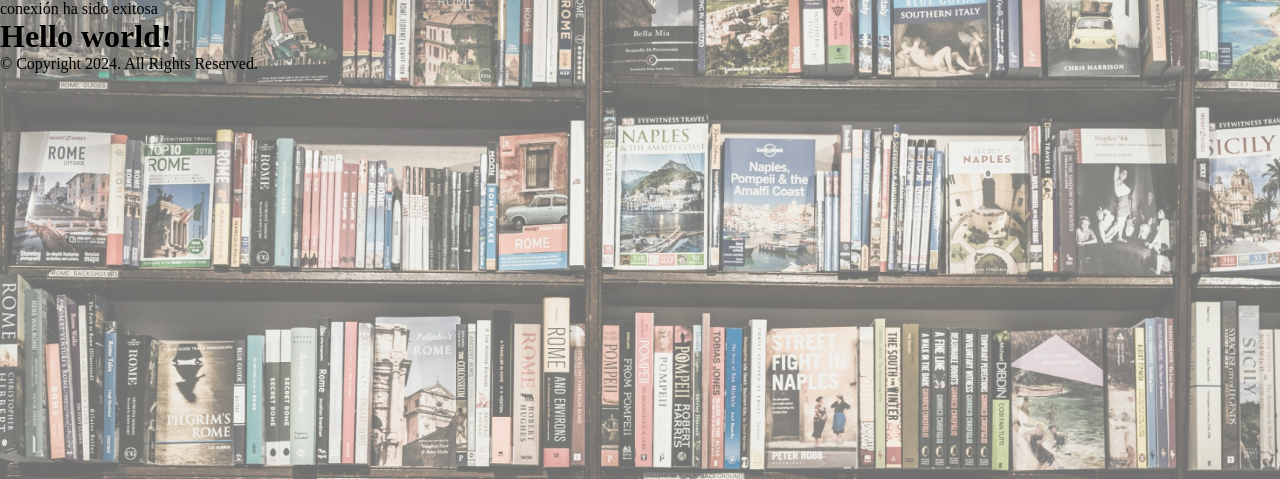
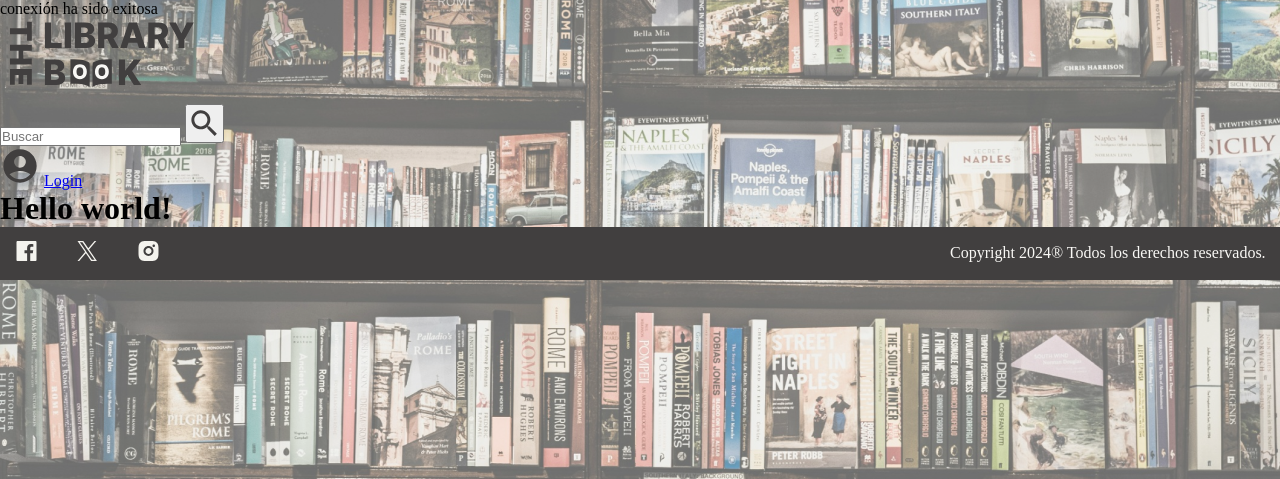
Before and after one commit to AliciaoE/The-Library-book, a PHP site: page / in a window 1280 px wide. Shown: the top 479 px of the page. Run offline with PHP 8.4, Linux system fonts and the light colour scheme; data that the repository does not hold is empty; some web fonts are replaced.

Commit message:
feat: :sparkles: Header & Footer without styles

```diff
--- a/components/footer.php
+++ b/components/footer.php
@@ -1,19 +1,24 @@
-<footer class="bg-white dark:bg-gray-900">
-    <div class="container flex flex-col items-center justify-between p-6 mx-auto space-y-4 sm:space-y-0 sm:flex-row">
+<!-- <!DOCTYPE html>
+<html lang="es">
 
-        <p class="text-sm text-gray-600 dark:text-gray-300">© Copyright 2024. All Rights Reserved.</p>
+<head>
+    <meta charset="UTF-8">
+    <meta name="viewport" content="width=device-width, initial-scale=1.0">
+    <link rel="footer" href="../resources/footer.css">
+    <title>Tu Sitio Web</title>
+</head>
 
-        <div class="flex -mx-2">
-            <a href="#" class="mx-2 text-gray-600 transition-colors duration-300 dark:text-gray-300 hover:text-blue-500 dark:hover:text-blue-400" aria-label="Reddit">
+<body> -->
 
-            </a>
+    <footer class="footer">
+        <div class="socialIcons">
+            <img src="assets/images/facebook-icon.svg" alt="Facebook">
+            <img src="assets/images/twitter-icon.svg" alt="Twitter">
+            <img src="assets/images/instagram-icon.svg" alt="Instagram">
+        </div>
+        <p class="copyright">Copyright 2024® Todos los derechos reservados.</p>
+    </footer>
 
-            <a href="#" class="mx-2 text-gray-600 transition-colors duration-300 dark:text-gray-300 hover:text-blue-500 dark:hover:text-blue-400" aria-label="Facebook">
-            </a>
+<!-- </body>
 
-            <a href="#" class="mx-2 text-gray-600 transition-colors duration-300 dark:text-gray-300 hover:text-blue-500 dark:hover:text-blue-400" aria-label="Github">
-
-            </a>
-        </div>
-    </div>
-</footer>
+</html> -->
--- /dev/null
+++ b/components/header.php
@@ -0,0 +1,29 @@
+<!-- <!DOCTYPE html>
+<html lang="es">
+
+<head>
+    <meta charset="UTF-8">
+    <meta name="viewport" content="width=device-width, initial-scale=1.0">
+    <link rel="stylesheet" href="styles.css">
+    <title></title>
+</head>
+
+<body> -->
+
+<header class="header">
+    <div class="logo">
+        <img src="assets/images/logo.svg" alt="Logo">
+    </div>
+    <div class="searchBox">
+        <input type="text" placeholder="Buscar">
+        <button><img src="assets/images/search-icon.svg" alt="Buscar"></button>
+    </div>
+    <div class="login">
+        <img src="assets/images/user-icon.svg" alt="user">
+        <a href="#">Login</a>
+    </div>
+</header>
+<!--
+</body>
+
+</html> -->
--- a/index.php
+++ b/index.php
@@ -21,6 +21,7 @@
   <link href="./resources/base.css" rel="stylesheet">
   <title>Document</title>
 </head>
+<?php require "./components/header.php" ?>
 
 <body>
   <h1>
--- a/resources/footer.css
+++ b/resources/footer.css
@@ -0,0 +1,26 @@
+.footer {
+    background-color: #413F3F;
+    color: #F9F8F5;
+    padding: 0.9rem;
+    display: flex;
+    justify-content: space-between;
+    align-items: center;
+    }
+
+.socialIcons {
+    margin-right: 2rem;
+}
+
+.socialIcons img {
+    height: 20px;
+    width: 25px;
+    margin-right: 2rem;
+}
+
+
+
+.copyright {
+
+    margin: 0 0 0 40rem;
+
+}
```
Also changed, not shown: resources/header.css (added, +34 -0 lines), assets/images/twitter-icon (1).svg (deleted).
